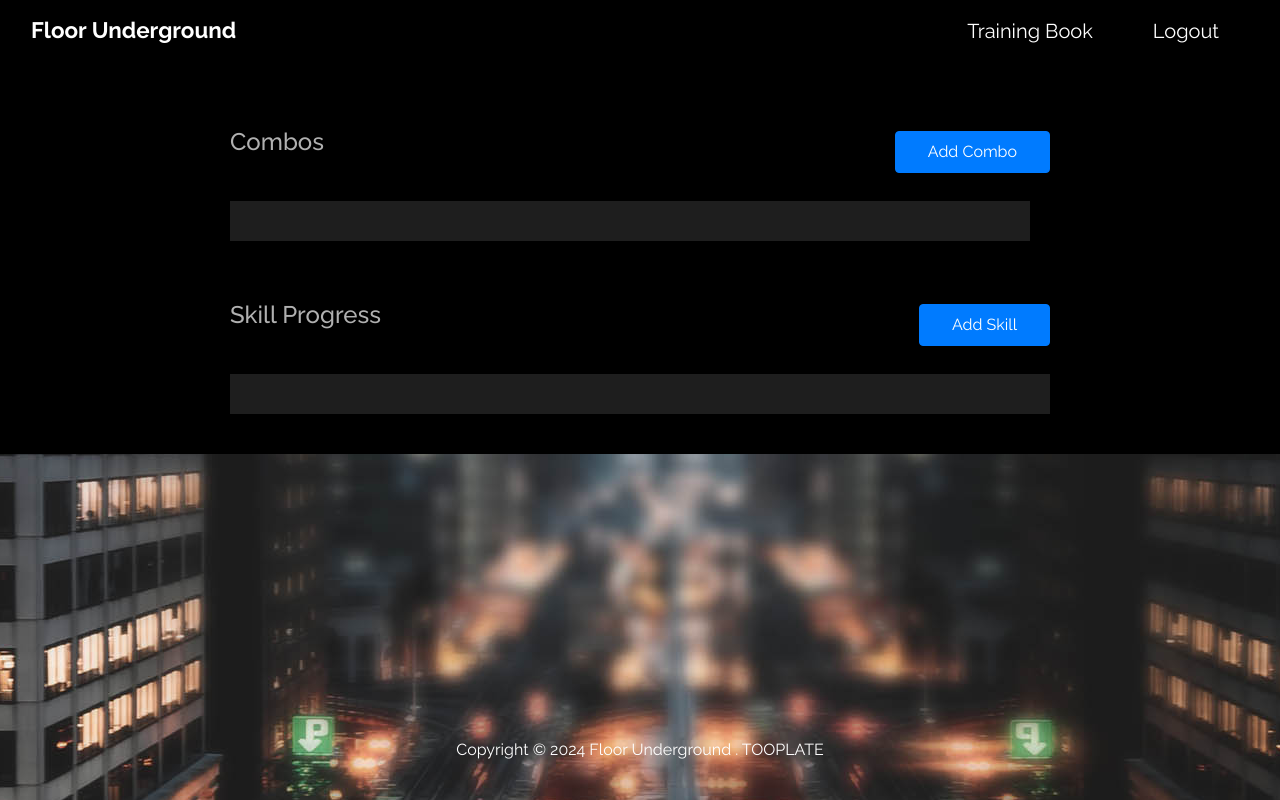
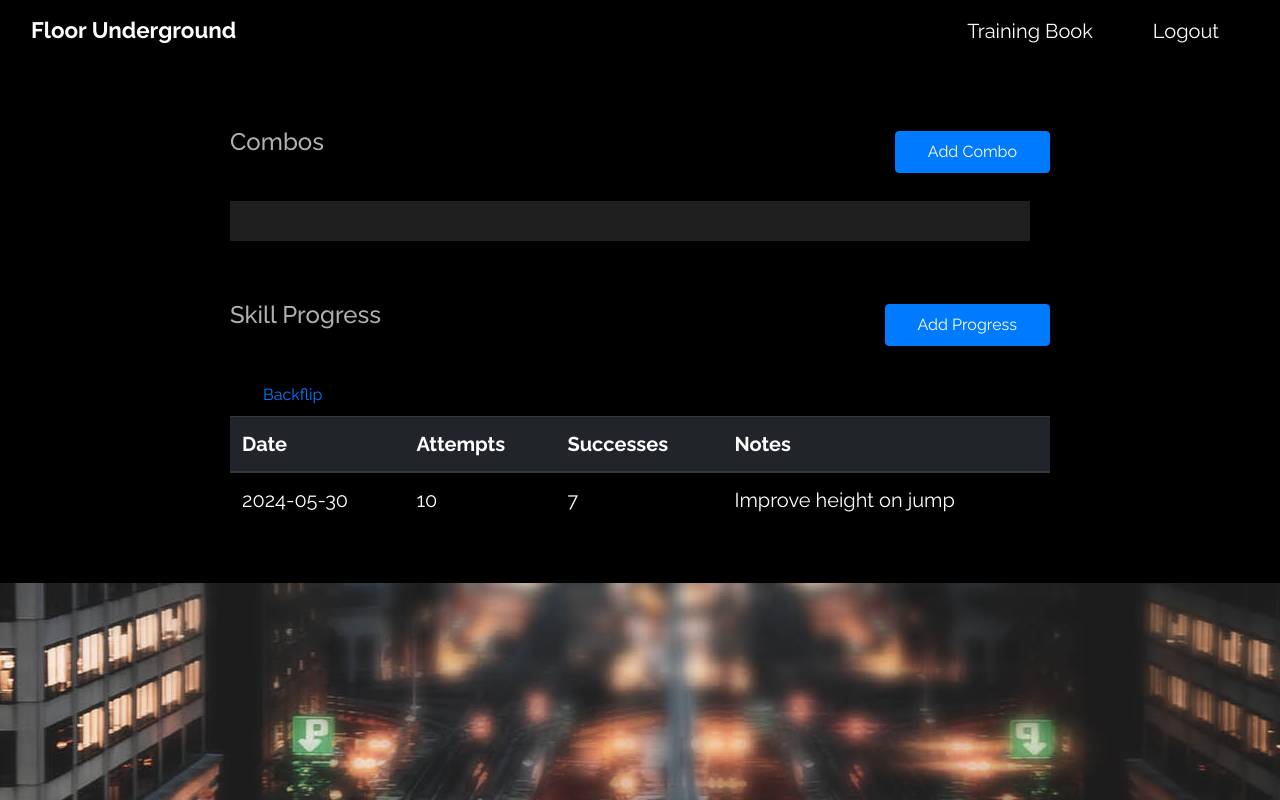
Before and after one commit to P091913/movement_tracker, a Flask app: page /book in a window 1280 px wide. Run offline with Flask 3, Linux system fonts and the light colour scheme; the visitor is signed in with stand-in values (Sample User, id 1); data that the repository does not hold is empty; some libraries are stand-ins or nearby versions.

Commit message:
moving changes

```diff
--- a/static/css/tooplate-infinite-loop.css
+++ b/static/css/tooplate-infinite-loop.css
@@ -193,6 +193,10 @@ blockquote {
 
 .tm-hero-text-container-inner {
   margin-top: -90px;
+}
+
+.tm-hero-text-container-inner-top-pad {
+  margin-top: 175px;
 }
 
 .tm-hero-title {
--- a/templates/book.html
+++ b/templates/book.html
@@ -194,12 +194,12 @@
                 overflow-x: auto;
                 white-space: nowrap;
                 width: 100%; /* Ensure the container fills the screen width */
-                -ms-overflow-style: none; /* Hide scrollbar in IE and Edge */
-                scrollbar-width: none; /* Hide scrollbar in Firefox */
+                /*-ms-overflow-style: none; /* Hide scrollbar in IE and Edge */
+                /*scrollbar-width: none; /* Hide scrollbar in Firefox */
             }
 
             .scrollable-container::-webkit-scrollbar {
-                display: none; /* Hide scrollbar in Chrome, Safari, and Opera */
+                /*<!-- display: none; /* Hide scrollbar in Chrome, Safari, and Opera */ -->
             }
 
             .list-group {
@@ -238,7 +238,7 @@
     </div>
     <div class="card">
         <div class="card-body">
-            <div class="scrollable-container" style="max-height: 200px;">
+            <div class="scrollable-container" style="max-height: 200px; overflow-x: auto; white-space: nowrap;">
                 {% for i in range(0, current_user.combos|length, 2) %}
                     <div class="list-group">
                         <ul class="list-group">
@@ -406,111 +406,92 @@
 
     <div class="d-flex justify-content-between align-items-center mb-4">
         <h2 class="section-heading">Skill Progress</h2>
-        <button type="button" class="btn btn-primary" data-toggle="modal" data-target="#addSkillModal">
-            Add
-            Skill
+        <button type="button" class="btn btn-primary" data-toggle="modal" data-target="#progressModal">
+        Add Progress
         </button>
     </div>
-    <div class="card">
-        <div class="card-body">
-            <div class="scrollable-container" style="max-height: 200px;">
-                <div class="row no-gutters">
-                    {% for user_move in user_moves %}
-                        <div class="col-lg-6 col-md-6 col-sm-12 mb-4">
-                            <div class="card skill-card">
-                                <div class="card-header" data-toggle="collapse"
-                                     data-target="#move-{{ user_move.move_id }}">
-                                    {{ user_move.move_name }}
+
+    <!-- Progress Tracking Collapsible Sections -->
+    <div id="accordion">
+      <!-- Example Skill Section -->
+      <div class="card-accord">
+        <div class="card-header-accord" id="headingBackflip">
+          <h5 class="mb-0">
+            <button class="btn btn-link" data-toggle="collapse" data-target="#collapseBackflip" aria-expanded="true" aria-controls="collapseBackflip">
+              Backflip
+            </button>
+          </h5>
         </div>
-                                <div id="move-{{ user_move.move_id }}" class="collapse">
-                                    <div class="card-body">
-                                        <div class="progress mb-2">
-                                            <div class="progress-bar" id="progress-html-css"
-                                                 role="progressbar"
-                                                 style="width: {{ user_move.status }}%;"
-                                                 aria-valuenow="{{ user_move.status }}"
-                                                 aria-valuemin="0"
-                                                 aria-valuemax="100">{{ user_move.status }}</div>
-                                        </div>
-                                        <div class="row">
-                                            <div class="col">
-                                                <button class="btn btn-primary"
-                                                        onclick="toggleEditForm('{{ user_move.move_name }}')">
-                                                    Edit
-                                                </button>
-                                            </div>
-                                            <div class="col">
-                                                <div class="edit-form"
-                                                     id="edit-form-{{ user_move.move_name }}"
-                                                     style="display: none;">
-                                                    <input type="number" class="form-control"
-                                                           id="input-{{ user_move.move_name }}"
-                                                           placeholder="Enter new percentage">
-                                                    <br>
-                                                    <button class="btn btn-success"
-                                                            onclick="updateProgress('{{ user_move.move_name }}', '{{ user_move.move_id }}')">
-                                                        Update
-                                                    </button>
-                                                    <br>
-                                                    <button class="btn btn-danger"
-                                                            onclick="removeSkill('{{ user_move.move_id }}')">
-                                                        Remove Skill
-                                                    </button>
+        <div id="collapseBackflip" class="collapse show" aria-labelledby="headingBackflip" data-parent="#accordion">
+          <div class="card-body-accord">
+            <table class="table table-striped">
+              <thead class="thead-dark">
+                <tr>
+                  <th scope="col">Date</th>
+                  <th scope="col">Attempts</th>
+                  <th scope="col">Successes</th>
+                  <th scope="col">Notes</th>
+                </tr>
+              </thead>
+              <tbody id="table-body-backflip">
+                <!-- Example Row -->
+                <tr style="color: white">
+                  <td>2024-05-30</td>
+                  <td>10</td>
+                  <td>7</td>
+                  <td>Improve height on jump</td>
+                </tr>
+              </tbody>
+            </table>
           </div>
         </div>
       </div>
+      <!-- Add more skill sections as needed -->
+    </div>
+
+    <!-- Modal for Adding New Entry -->
+    <div class="modal fade" id="progressModal" tabindex="-1" role="dialog" aria-labelledby="progressModalLabel" aria-hidden="true">
+      <div class="modal-dialog" role="document">
+        <div class="modal-content">
+          <div class="modal-header">
+            <h5 class="modal-title" id="progressModalLabel">Add New Entry</h5>
+            <button type="button" class="close" data-dismiss="modal" aria-label="Close">
+              <span aria-hidden="true">&times;</span>
+            </button>
+          </div>
+          <div class="modal-body">
+            <form id="progress-form">
+              <div class="form-row">
+                <div class="form-group col-md-6">
+                  <label for="date">Date</label>
+                  <input type="date" class="form-control" id="date" required>
+                </div>
+                <div class="form-group col-md-6">
+                  <label for="skill">Skill</label>
+                  <input type="text" class="form-control" id="skill" placeholder="Skill" required>
                 </div>
               </div>
+              <div class="form-row">
+                <div class="form-group col-md-6">
+                  <label for="attempts">Attempts</label>
+                  <input type="number" class="form-control" id="attempts" placeholder="Attempts" required>
+                </div>
+                <div class="form-group col-md-6">
+                  <label for="successes">Successes</label>
+                  <input type="number" class="form-control" id="successes" placeholder="Successes" required>
                 </div>
               </div>
-                        {% if loop.index % 2 == 0 %}
+              <div class="form-group">
+                <label for="notes">Notes</label>
+                <input type="text" class="form-control" id="notes" placeholder="Notes">
               </div>
-                            <div class="row no-gutters">
-                        {% endif %}
-                    {% endfor %}
-                    </div>
-            </div>
-        </div>
+              <button type="submit" class="btn btn-primary">Add Entry</button>
+            </form>
           </div>
         </div>
       </div>
     </div>
 
-
-    <div class="modal fade" id="addSkillModal" tabindex="-1" role="dialog" aria-labelledby="addSkillModalLabel"
-         aria-hidden="true">
-    <div class="modal-dialog" role="document">
-    <div class="modal-content">
-    <div class="modal-header">
-        <h5 class="modal-title card-title" id="addSkillModalLabel">Add Skill</h5>
-        <button type="button" class="close" data-dismiss="modal" aria-label="Close">
-            <span aria-hidden="true">&times;</span>
-        </button>
-    </div>
-    <div class="modal-body">
-        <form action="/add_skill" method="POST">
-            <div class="form-group">
-                <select class="form-control" id="new_skill" name="new_skill" required>
-                    <option value="" disabled selected>Select a skill</option>
-                    {% for move in moves %}
-                        <option value="{{ move.move_name }}">{{ move.move_name }}</option>
-                    {% endfor %}
-                </select>
-            </div>
-            <button type="submit" class="btn btn-success">Add</button>
-        </form>
-    </div>
-    {% with messages = get_flashed_messages() %}
-        {% if messages %}
-            <ul>
-                {% for message in messages %}
-                    <li>
-                        {{ message }}
-                    </li>
-                {% endfor %}
-            </ul>
-        {% endif %}
-    {% endwith %}
 {% endblock %}
 
 {% block scripts %}
@@ -551,6 +532,70 @@
                     }
                 });
             });
+        });
+
+        document.getElementById('progress-form').addEventListener('submit', function(e) {
+      e.preventDefault();
+
+      // Get form values
+      const date = document.getElementById('date').value;
+      const skill = document.getElementById('skill').value;
+      const attempts = document.getElementById('attempts').value;
+      const successes = document.getElementById('successes').value;
+      const notes = document.getElementById('notes').value;
+
+      // Create new table row
+      const newRow = document.createElement('tr');
+      newRow.innerHTML = `
+        <td>${date}</td>
+        <td>${attempts}</td>
+        <td>${successes}</td>
+        <td>${notes}</td>
+      `;
+
+      // Find or create skill section
+      let skillTableBody = document.getElementById(`table-body-${skill.toLowerCase()}`);
+      if (!skillTableBody) {
+        // Create new skill section
+        const newSkillSection = document.createElement('div');
+        newSkillSection.classList.add('card');
+        newSkillSection.innerHTML = `
+          <div class="card-header" id="heading${skill}">
+            <h5 class="mb-0">
+              <button class="btn btn-link collapsed" data-toggle="collapse" data-target="#collapse${skill}" aria-expanded="false" aria-controls="collapse${skill}">
+                ${skill}
+              </button>
+            </h5>
+          </div>
+          <div id="collapse${skill}" class="collapse" aria-labelledby="heading${skill}" data-parent="#accordion">
+            <div class="card-body">
+              <table class="table table-striped">
+                <thead class="thead-dark">
+                  <tr>
+                    <th scope="col">Date</th>
+                    <th scope="col">Attempts</th>
+                    <th scope="col">Successes</th>
+                    <th scope="col">Notes</th>
+                  </tr>
+                </thead>
+                <tbody id="table-body-${skill.toLowerCase()}">
+                </tbody>
+              </table>
+            </div>
+          </div>
+        `;
+        document.getElementById('accordion').appendChild(newSkillSection);
+        skillTableBody = document.getElementById(`table-body-${skill.toLowerCase()}`);
+      }
+
+      // Append new row to the appropriate skill table body
+      skillTableBody.appendChild(newRow);
+
+      // Clear form
+      document.getElementById('progress-form').reset();
+
+      // Close modal
+      $('#progressModal').modal('hide');
     });
 
 
@@ -626,6 +671,8 @@
                 xhr.send("move_id=" + moveId);
             }
         }
+
+
     </script>
 {% endblock %}
 
--- a/templates/index.html
+++ b/templates/index.html
@@ -11,7 +11,7 @@
 
 {% block extr_info %}
 <div class="text-center tm-hero-text-container">
-    <div class="tm-hero-text-container-inner">
+    <div class="tm-hero-text-container-inner-top-pad">
         <h2 class="tm-hero-title">Floor Underground</h2>
         <p class="tm-hero-subtitle">
             Tricking. Parkour. Free Running.
@@ -25,6 +25,7 @@
         <i class="fas fa-2x fa-arrow-down tm-down-arrow"></i>
     </a>
 </div>
+
 {% endblock %}
 
 {% block content %}
--- a/templates/layout.html
+++ b/templates/layout.html
@@ -74,8 +74,6 @@
             <div class="row justify-content-center">
                 <div class="col-lg-8">
 
-                    {% block extr_info %}
-                    {% endblock %}
 
                     {% block login %}
                     {% endblock %}
@@ -86,19 +84,16 @@
                     {% block social %}
                     {% endblock %}
                 </div>
+                {% block extr_info %}
+                {% endblock %}
             </div>
         </div>
     </section>
-<footer class="text-center small tm-footer">
-    <p class="mb-0">
-        Copyright &copy; 2024 Floor Underground
-        . <a rel="nofollow" href="https://www.tooplate.com" title="HTML templates">TOOPLATE</a></p>
-</footer>
 </section>
+
 
 {% block content %}
 {% endblock %}
-
 
 
 
```
Also changed, not shown: static/js/form-prog-tracker.js (added, +63 -0 lines). Lines whose indentation alone changed are shown as unchanged.
